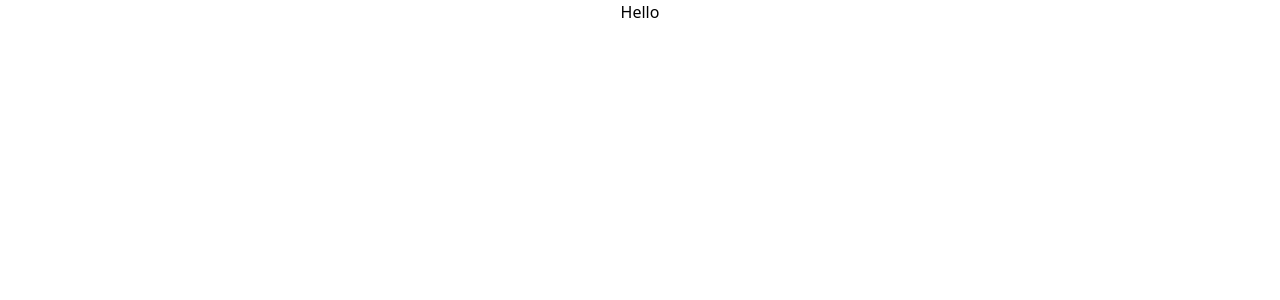
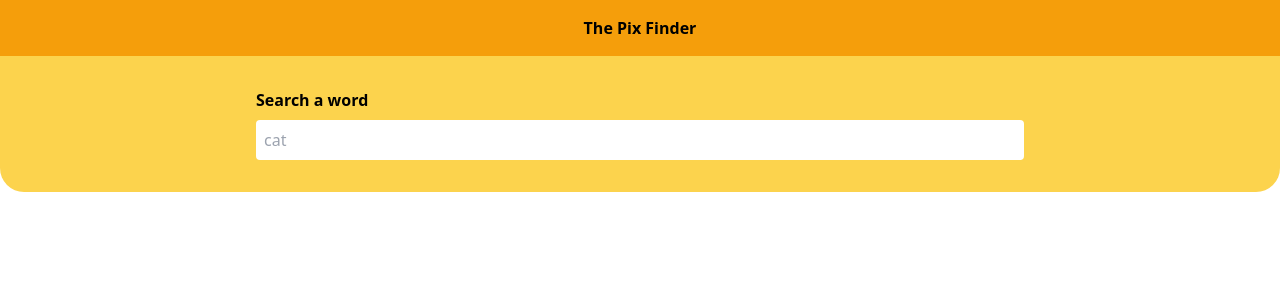
Before and after one commit to ArcanumLibella/react-pics, a React (Create React App) app: page / in a window 1280 px wide. Shown: the top 300 px of the page. Built offline with nearby package versions, Linux system fonts and the light colour scheme.

Commit message:
feat: add some style to SearchBar and create Header

```diff
--- a/src/App.js
+++ b/src/App.js
@@ -1,7 +1,11 @@
+import Header from './components/Header/Header'
+import SearchBar from './components/SearchBar/SearchBar'
+
 function App () {
   return (
     <div className='App'>
-      Hello
+      <Header />
+      <SearchBar />
     </div>
   )
 }
--- /dev/null
+++ b/src/components/Header/Header.js
@@ -0,0 +1,9 @@
+import React from 'react'
+
+export default function Header() {
+  return (
+    <header className='p-4 bg-yellow-500'>
+      <span className='font-black'>The Pix Finder</span>
+    </header>
+  )
+}
--- a/src/components/SearchBar/SearchBar.js
+++ b/src/components/SearchBar/SearchBar.js
@@ -0,0 +1,16 @@
+import React, { Component } from 'react'
+
+export default class SearchBar extends Component {
+  state = { texte: ''}
+
+  render() {
+    return (
+      <div className='searchBar bg-yellow-300 p-8 rounded-b-3xl fixed w-full'>
+        <form className='max-w-screen-md flex flex-col items-start mx-auto'>
+          <label className='font-bold mb-2'>Search a word</label>
+          <input className='rounded w-full p-2' type='text' placeholder='cat' />
+        </form>
+      </div>
+    )
+  }
+}
```
